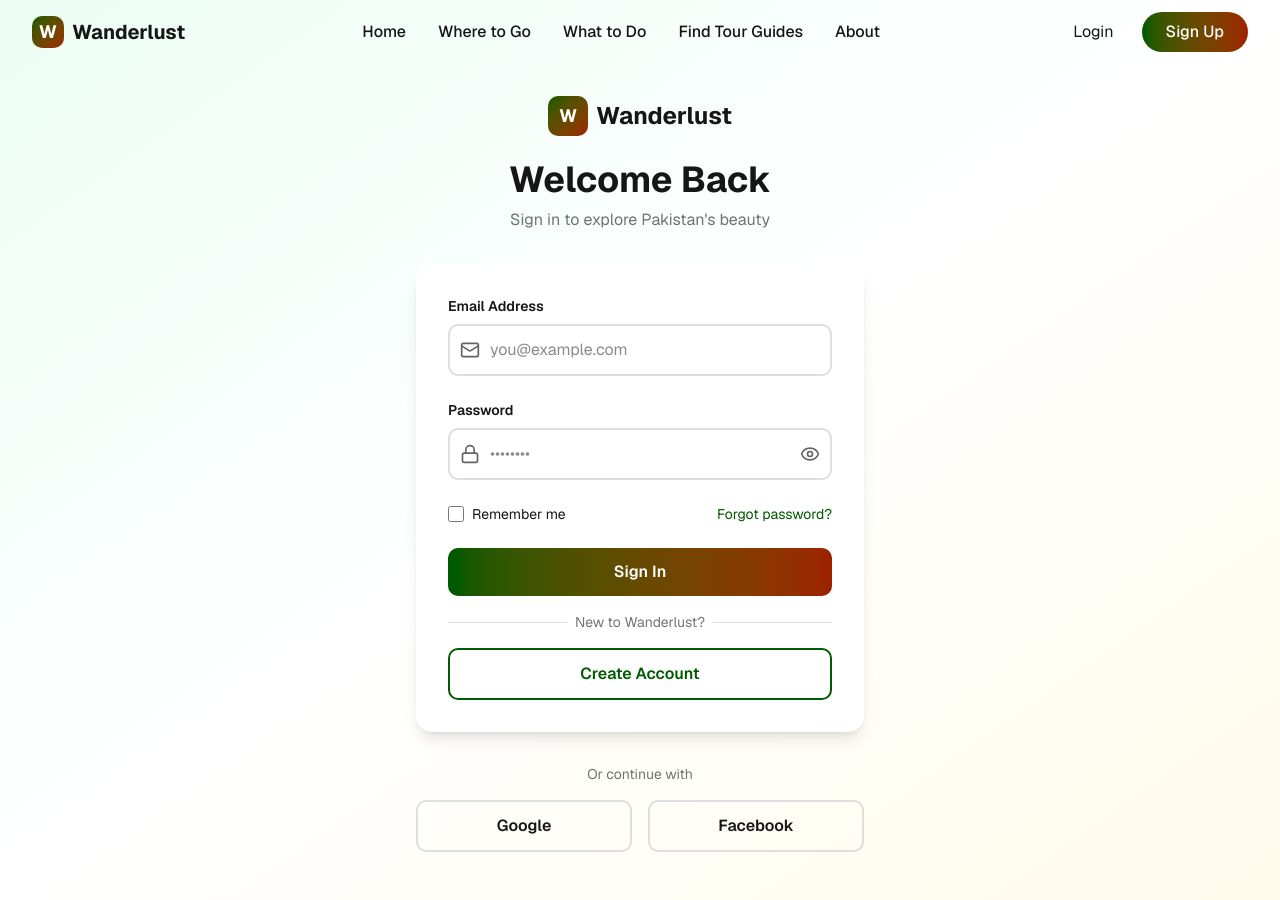
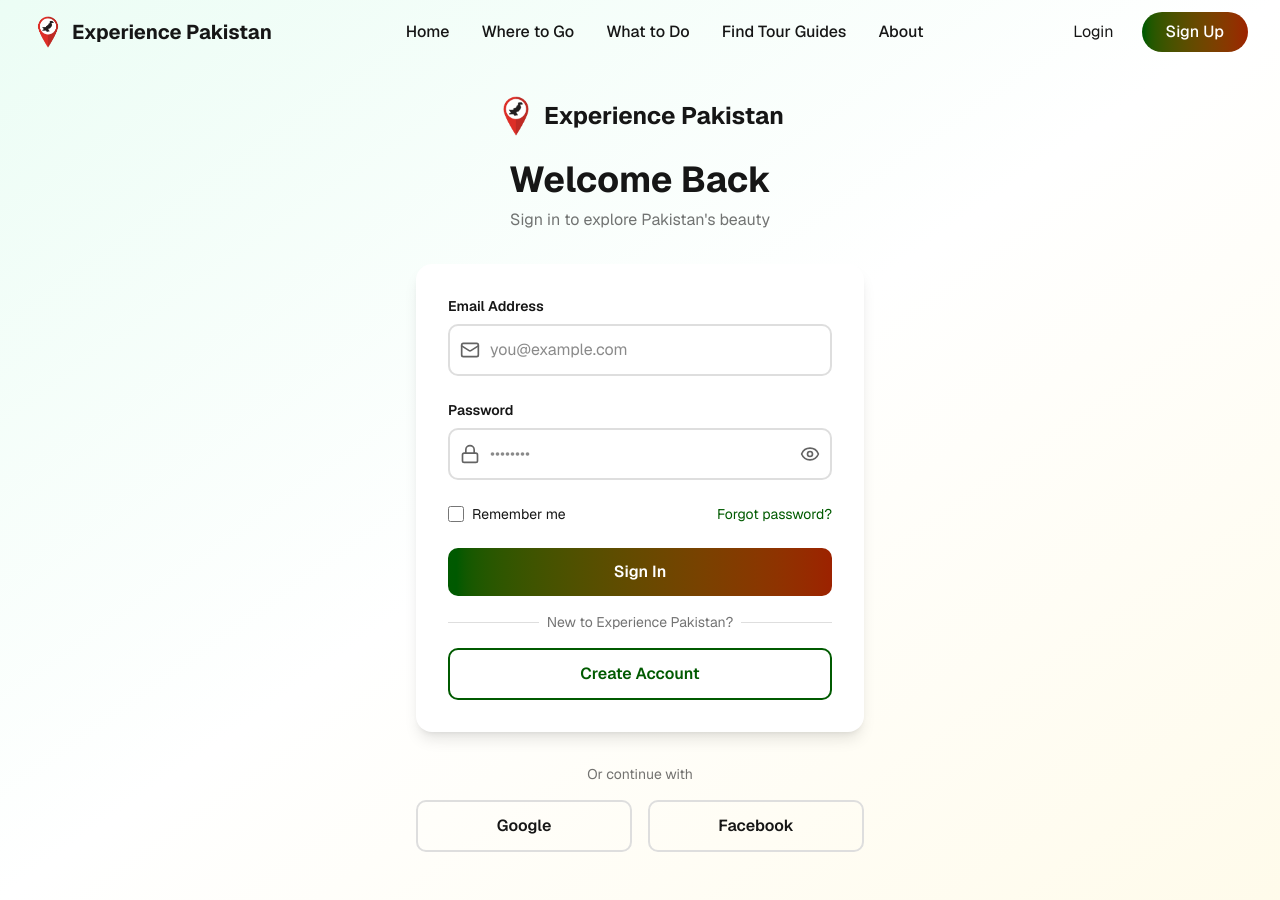
Before and after one commit to MuneelHaider/ExplorePakistan, a Next.js app: page /login in a window 1280 px wide. Built offline with nearby package versions, Linux system fonts and the light colour scheme.

Commit message:
Added Logo

```diff
--- a/app/layout.tsx
+++ b/app/layout.tsx
@@ -9,7 +9,7 @@ const _geist = Geist({ subsets: ["latin"] })
 const _geistMono = Geist_Mono({ subsets: ["latin"] })
 
 export const metadata: Metadata = {
-  title: "Wanderlust Pakistan - Explore the Beauty",
+  title: "Experience Pakistan Pakistan - Explore the Beauty",
   description: "Discover Pakistan's most beautiful tourist spots and connect with experienced tour guides",
   generator: "v0.app",
   viewport: {
--- a/app/login/page.tsx
+++ b/app/login/page.tsx
@@ -4,6 +4,7 @@ import type React from "react"
 
 import { useState, useEffect } from "react"
 import Link from "next/link"
+import Image from "next/image"
 import { useRouter } from "next/navigation"
 import { Eye, EyeOff, Mail, Lock } from "lucide-react"
 
@@ -35,10 +36,16 @@ export default function LoginPage() {
         >
           <div className="text-center mb-8">
             <div className="inline-flex items-center gap-2 mb-6">
-              <div className="w-10 h-10 bg-gradient-to-br from-primary to-accent rounded-lg flex items-center justify-center">
-                <span className="text-white font-bold text-lg">W</span>
+              <div className="w-10 h-10 relative">
+                <Image
+                  src="/logo.png"
+                  alt="Experience Pakistan Logo"
+                  fill
+                  className="object-contain rounded-lg"
+                  sizes="40px"
+                />
               </div>
-              <span className="text-2xl font-bold text-foreground">Wanderlust</span>
+              <span className="text-2xl font-bold text-foreground">Experience Pakistan</span>
             </div>
             <h1 className="text-4xl font-bold text-foreground mb-2">Welcome Back</h1>
             <p className="text-foreground/60">Sign in to explore Pakistan's beauty</p>
@@ -119,7 +126,7 @@ export default function LoginPage() {
                 <div className="w-full border-t border-border"></div>
               </div>
               <div className="relative flex justify-center text-sm">
-                <span className="px-2 bg-white text-foreground/60">New to Wanderlust?</span>
+                <span className="px-2 bg-white text-foreground/60">New to Experience Pakistan?</span>
               </div>
             </div>
 
--- a/app/signup/page.tsx
+++ b/app/signup/page.tsx
@@ -4,6 +4,7 @@ import type React from "react"
 
 import { useState, useEffect } from "react"
 import Link from "next/link"
+import Image from "next/image"
 import { useRouter, useSearchParams } from "next/navigation"
 import { Eye, EyeOff, Mail, Lock, User } from "lucide-react"
 
@@ -78,10 +79,16 @@ export default function SignupPage() {
           {/* Header */}
           <div className="text-center mb-8">
             <div className="inline-flex items-center gap-2 mb-6">
-              <div className="w-10 h-10 bg-gradient-to-br from-primary to-accent rounded-lg flex items-center justify-center">
-                <span className="text-white font-bold text-lg">W</span>
+              <div className="w-10 h-10 relative">
+                <Image
+                  src="/logo.png"
+                  alt="Experience Pakistan Logo"
+                  fill
+                  className="object-contain rounded-lg"
+                  sizes="40px"
+                />
               </div>
-              <span className="text-2xl font-bold text-foreground">Wanderlust</span>
+              <span className="text-2xl font-bold text-foreground">Experience Pakistan</span>
             </div>
             <h1 className="text-4xl font-bold text-foreground mb-2">Create Account</h1>
             <p className="text-foreground/60">Join our community of travelers and guides</p>
--- a/components/features-section.tsx
+++ b/components/features-section.tsx
@@ -35,7 +35,7 @@ export default function FeaturesSection() {
         <div
           className={`text-center mb-16 transition-all duration-700 ${inView ? "opacity-100 translate-y-0" : "opacity-0 translate-y-4"}`}
         >
-          <h2 className="text-4xl md:text-5xl font-bold text-foreground mb-4">Why Choose Wanderlust?</h2>
+          <h2 className="text-4xl md:text-5xl font-bold text-foreground mb-4">Why Choose Experience Pakistan?</h2>
           <p className="text-lg text-foreground/70 max-w-2xl mx-auto">
             Your gateway to authentic Pakistan travel experiences
           </p>
--- a/components/navigation.tsx
+++ b/components/navigation.tsx
@@ -1,6 +1,7 @@
 "use client"
 
 import Link from "next/link"
+import Image from "next/image"
 import { useState, useEffect } from "react"
 import { Menu, X } from "lucide-react"
 
@@ -32,10 +33,16 @@ export default function Navigation() {
         <div className="flex justify-between items-center h-16">
           {/* Logo */}
           <Link href="/" className="flex items-center gap-2 group">
-            <div className="w-8 h-8 bg-gradient-to-br from-primary to-accent rounded-lg flex items-center justify-center transform group-hover:scale-110 transition-transform duration-300">
-              <span className="text-white font-bold text-lg">W</span>
+            <div className="w-8 h-8 relative transform group-hover:scale-110 transition-transform duration-300">
+              <Image
+                src="/logo.png"
+                alt="Experience Pakistan Logo"
+                fill
+                className="object-contain rounded-lg"
+                sizes="32px"
+              />
             </div>
-            <span className="font-bold text-lg md:text-xl text-foreground hidden sm:block">Wanderlust</span>
+            <span className="font-bold text-lg md:text-xl text-foreground hidden sm:block">Experience Pakistan</span>
           </Link>
 
           {/* Desktop Navigation */}
```
Also changed, not shown: public/logo.png (added).
